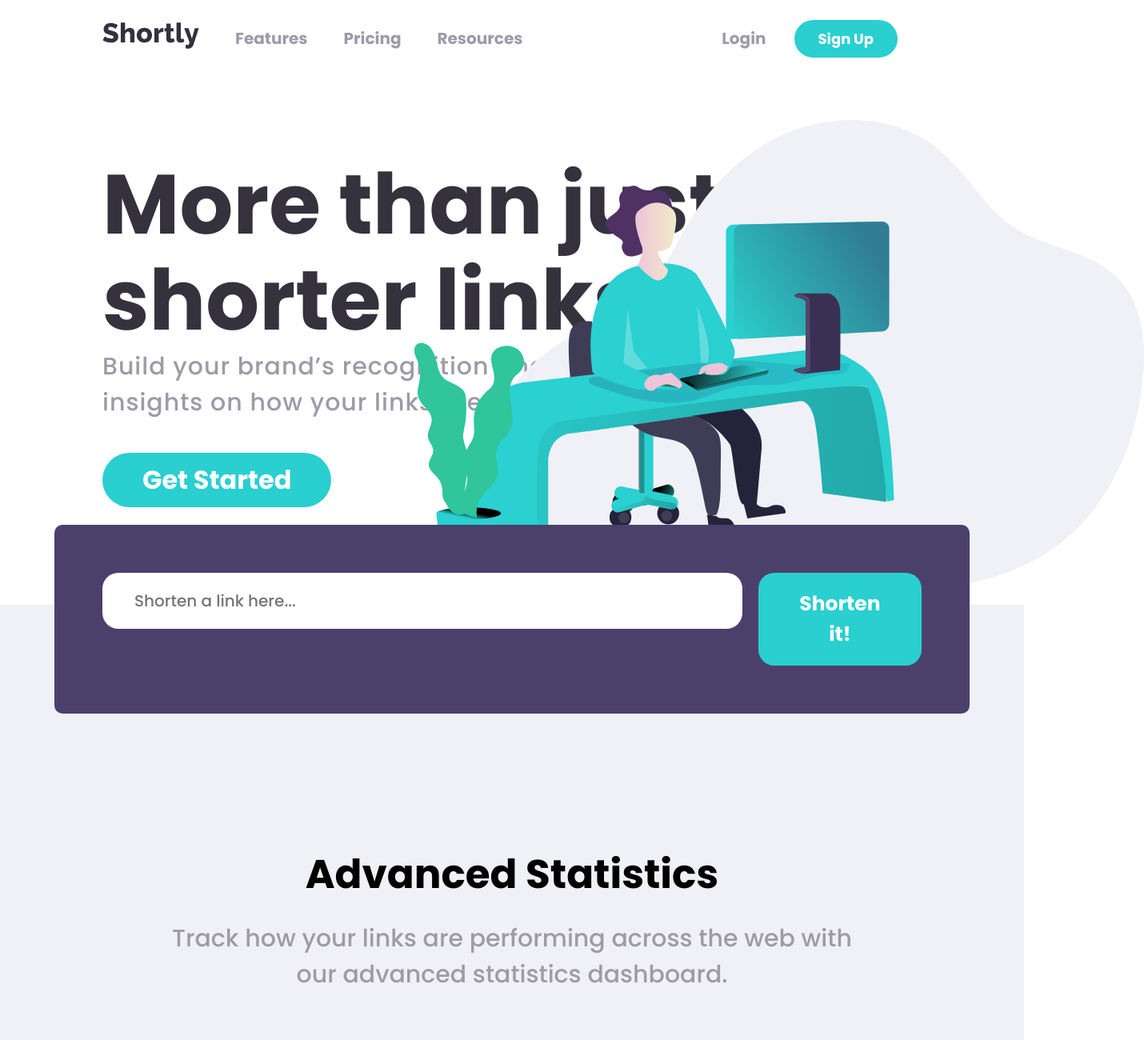
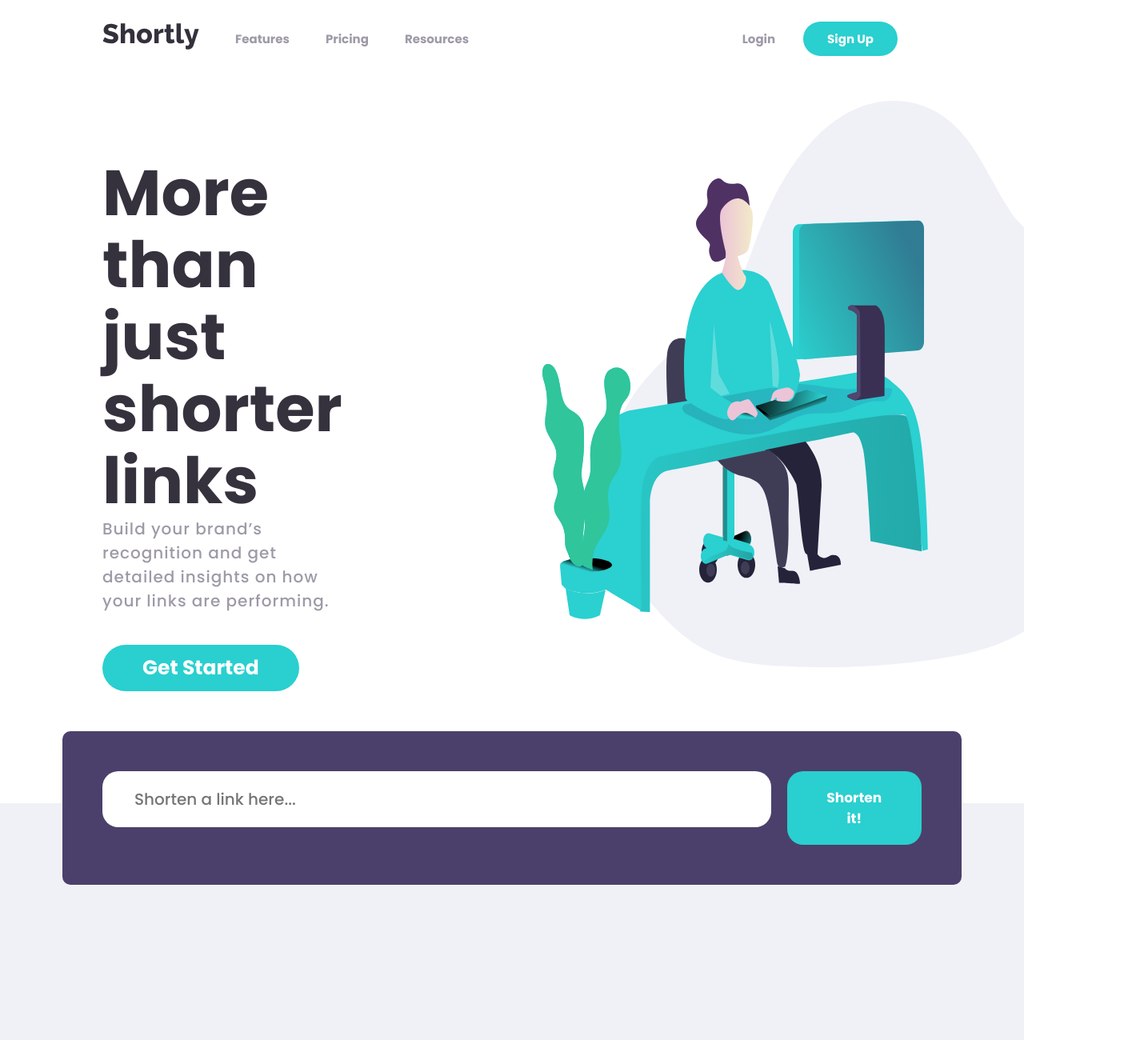
Before and after one commit to IcaroRodrigues/shortly, a plain HTML site: page index.html in a window 1280 px wide. Shown: the top 1300 px of the page at 80% size, 1430 px wide, since content can reach past the window. Drawn offline with Linux system fonts and the light colour scheme.

Commit message:
mudancas no layout

```diff
--- a/index.html
+++ b/index.html
@@ -6,8 +6,7 @@
     <meta name="viewport" content="width=device-width, initial-scale=1.0">
     <meta http-equiv="X-UA-Compatible" content="ie=edge">
     <link rel="stylesheet" href="style.css">
-    <link href="https://fonts.googleapis.com/css2?family=Poppins:ital,wght@0,500;0,700;1,500;1,700&display=swap"
-        rel="stylesheet">
+    <link href="https://fonts.googleapis.com/css2?family=Poppins:ital,wght@0,500;0,700;1,500;1,700&display=swap" rel="stylesheet">
     <title>Shortly</title>
 </head>
 
@@ -42,20 +41,18 @@
 
             <div>
 
-                <h1> More than just <br /> shorter links</h1>
+                <h1> More than just shorter links</h1>
 
-                <p> Build your brand’s recognition and get detailed <br /> insights
-                    on how your links are performing.
+                <p> Build your brand’s recognition and get detailed insights on how your links are performing.
                 </p>
 
                 <button>Get Started</button>
 
             </div>
-            <div>
 
-                <img src="./images/illustration-working.svg" alt="working" srcset="">
 
-            </div>
+            <img src="./images/illustration-working.svg" alt="working" srcset="">
+
 
         </main>
 
@@ -78,8 +75,7 @@
                 <h2>Advanced Statistics</h2>
 
                 <p>
-                    Track how your links are performing across the web with <br /> our
-                    advanced statistics dashboard.
+                    Track how your links are performing across the web with our advanced statistics dashboard.
                 </p>
 
             </div>
@@ -91,8 +87,7 @@
                     <h3>Brand Recognition</h3>
 
                     <p>
-                        Boost your brand recognition with <br /> each click. Generic links don’t
-                        mean a <br /> thing. Branded links help instil <br /> confidence in your content.
+                        Boost your brand recognition with <br /> each click. Generic links don’t mean a <br /> thing. Branded links help instil <br /> confidence in your content.
                     </p>
 
                 </div>
@@ -102,8 +97,7 @@
                     <h3>Detailed Records</h3>
 
                     <p>
-                        Gain insights into who is clicking your <br /> links. Knowing when and where <br />
-                        people engage with your content <br /> helps inform better decisions.
+                        Gain insights into who is clicking your <br /> links. Knowing when and where <br /> people engage with your content <br /> helps inform better decisions.
                     </p>
 
                 </div>
@@ -113,8 +107,7 @@
                     <h3>Fully Customizable</h3>
 
                     <p>
-                        Improve brand awareness and <br /> content discoverability through <br /> customizable
-                        links, supercharging <br /> audience engagement.
+                        Improve brand awareness and <br /> content discoverability through <br /> customizable links, supercharging <br /> audience engagement.
                     </p>
 
                 </div>
--- a/style.css
+++ b/style.css
@@ -3,7 +3,6 @@
     --Grayish-Violet: hsl(257, 7%, 63%);
     --Very-Dark-Blue: hsl(255, 11%, 22%);
     --Very-Dark-Violet: hsl(260, 8%, 14%);
-
     --Cyan: hsl(180, 66%, 49%);
     --Dark-Violet: hsl(257, 27%, 26%);
 }
@@ -12,64 +11,48 @@
     padding: 0px;
     margin: 0px;
     list-style-type: none;
-
     font-family: 'Poppins', sans-serif;
-
     outline: none;
 }
 
 html {
-
     font-size: 62.5%;
     overflow-x: hidden;
 }
 
 body {
-
     font-size: 1.8rem;
-
 }
 
 .header-container {
-
     width: 100vw;
     height: 12vh;
-
     display: flex;
-
     align-items: center;
     justify-content: center;
-
     color: var(--Grayish-Violet);
     font-weight: 700;
-    font-size: 2rem;
-
+    font-size: 1.5rem;
 }
 
 header {
-
     width: 80%;
     max-width: 1440px;
-
     display: flex;
     justify-content: space-between;
     align-items: center;
 }
 
 header button {
-
     margin-left: 20px;
     padding: 10px 30px;
-
     border-radius: 40px;
     border: 0px;
-
     background-color: var(--Cyan);
     color: white;
     font-weight: 700;
-
     cursor: pointer;
-    font-size: 1.8rem;
+    font-size: 1.5rem;
 }
 
 ul {
@@ -78,20 +61,16 @@ ul {
     justify-content: center;
 }
 
-li + li {
-
+li+li {
     margin-left: 15px;
     margin-right: 30px;
 }
 
 .logo {
-
     margin-right: 30px;
 }
 
-
 .main-container {
-
     width: 100vw;
     display: flex;
     align-items: center;
@@ -100,322 +79,229 @@ li + li {
 }
 
 main {
-
     width: 80%;
     max-width: 1440px;
-
     margin-top: 100px;
-
     display: flex;
-
-    justify-content: space-between;
-
     min-height: 70vh;
-
 }
 
 main h1 {
-
     color: var(--Very-Dark-Blue);
-    font-size: 10.5rem;
-    line-height: 120px;
+    font-size: 8rem;
+    line-height: 90px;
 }
 
 main p {
-
     color: var(--Grayish-Violet);
     font-weight: 500;
-
-    font-size: 3rem;
-
+    font-size: 2rem;
     letter-spacing: 0.1rem;
 }
 
 main button {
-
     padding: 10px 50px;
-
     margin-top: 40px;
-
-    font-size: 3.2rem;
-
+    font-size: 2.5rem;
     border-radius: 50px;
     border: 0px;
-
     background-color: var(--Cyan);
     color: white;
     font-weight: 700;
-
     cursor: pointer;
+    margin-bottom: 40px;
 }
 
 main img {
-
-    position: absolute;
-    right: -150px;
-    top: 150px;
-
-    height: 60rem;
+    position: relative;
+    right: -250px;
+    top: -70px;
 }
 
 .section-container {
-
+    margin-top: 100px;
     width: 100vw;
     display: flex;
-
     justify-content: center;
     align-items: center;
-
     background-color: #f0f1f6;
 }
 
 section {
-
     width: 80%;
     max-width: 1440px;
-
     position: relative;
-
     min-height: 70vh;
-
     display: flex;
-
     flex-direction: column;
     align-items: center;
     justify-content: center;
-
 }
 
 .input-container {
-
     width: 100%;
     max-width: 1400px;
-
     position: absolute;
-
-    top: -100px;
-
+    top: -90px;
     display: flex;
     justify-content: space-between;
-
     background-color: #4b406b;
-
-    padding: 60px;
-
+    padding: 50px;
     border-radius: 10px;
 }
 
 .input-container input {
-
     width: 80%;
     height: 70px;
-
     padding-left: 40px;
-
     font-size: 2rem;
-
     border-radius: 20px;
     border: 0px;
-
     color: var(--Grayish-Violet);
 }
 
 .input-container button {
-
     padding: 20px 40px;
     margin-left: 20px;
-
     border-radius: 20px;
     border: 0px;
-
     background-color: var(--Cyan);
     color: white;
     font-weight: 700;
-    font-size: 2.5rem;
-
+    font-size: 1.7rem;
     cursor: pointer;
 }
 
 .main-section {
-
     text-align: center;
 }
 
 .main-section h2 {
-
-    font-size: 5rem;
+    font-size: 3em;
     margin-top: 300px;
 }
 
 .main-section p {
-
     margin-top: 20px;
     margin-bottom: 200px;
-    font-size: 3rem;
-
+    font-size: 2rem;
     color: var(--Grayish-Violet);
 }
 
-
 .section-cards div {
-
     position: relative;
-
     background-color: white;
-
     padding: 40px;
-
 }
 
-.section-cards  {
-
+.section-cards {
     display: grid;
     grid-template-columns: 1fr 1fr 1fr;
     grid-gap: 50px;
-
     margin-bottom: 200px;
 }
 
-
 .section-cards h3 {
-
     margin-bottom: 20px;
-
 }
 
-
 .section-cards p {
-
     color: var(--Grayish-Violet);
-
 }
 
 .item_2 {
-
     margin-top: 80px;
 }
 
 .item_3 {
-
     margin-top: 160px;
 }
 
 .section-footer {
-
     width: 100vw;
     height: 40vh;
-
     background-color: var(--Dark-Violet);
-
     position: relative;
-
     display: flex;
     justify-content: center;
     align-items: center;
-
     text-align: center;
 }
 
 .section-footer img {
-
     position: absolute;
     left: 0;
     top: 0;
-
     width: 100%;
     height: 100%;
 }
 
 .section-footer h1 {
-
-    font-size: 5rem;
+    font-size: 4rem;
     color: white;
-
     line-height: 30px;
 }
 
 .section-footer div {
-
     z-index: 1;
 }
 
 .section-footer button {
-
     padding: 10px 50px;
-
     margin-top: 40px;
-
-    font-size: 3.2rem;
-
+    font-size: 2rem;
     border-radius: 50px;
     border: 0px;
-
     background-color: var(--Cyan);
     color: white;
     font-weight: 700;
-
     cursor: pointer;
 }
 
 .footer-container {
-
     width: 100vw;
-    height: 40vh;
+    min-height: 40vh;
     display: flex;
     justify-content: center;
-
     background-color: var(--Very-Dark-Violet);
 }
 
 footer {
-
     margin-top: 100px;
-
     width: 80%;
     max-width: 1440px;
-
     display: flex;
-
     justify-content: space-between;
 }
 
 footer h2 {
-
     color: white;
-    font-size: 3rem;
+    font-size: 2rem;
 }
 
-.grid-list  {
-
+.grid-list {
     display: flex;
 }
 
 .grid-list div {
-
     display: flex;
     flex-direction: column;
-
-
     margin-right: 90px;
 }
 
 div .media {
-
     display: grid;
     grid-template-columns: repeat(4, 1fr);
     grid-gap: 20px;
-
 }
 
 a {
-
     color: var(--Grayish-Violet);
     text-decoration: none;
     margin-bottom: 10px;
 }
 
 .title {
-
     color: white;
     margin-bottom: 20px;
 }
```
